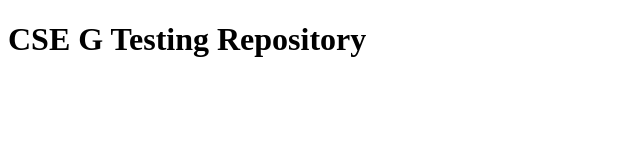
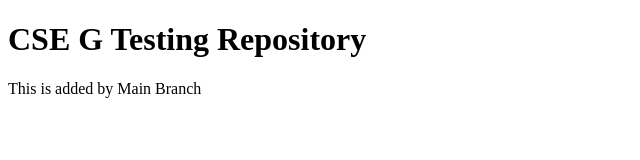
Before and after one commit to suhailafroz/csegtest, a plain HTML site: page index.html in a window 1280 px wide. Shown: the whole page, without its empty margins (0-640 px from the left). Drawn offline with Linux system fonts and the light colour scheme.

Commit message:
index added with paragraph by Main

```diff
--- a/index.html
+++ b/index.html
@@ -9,6 +9,8 @@
 
 <body>
     <h1>CSE G Testing Repository</h1>
+
+    <p>This is added by Main Branch</p>
 </body>
 
 </html>
```
